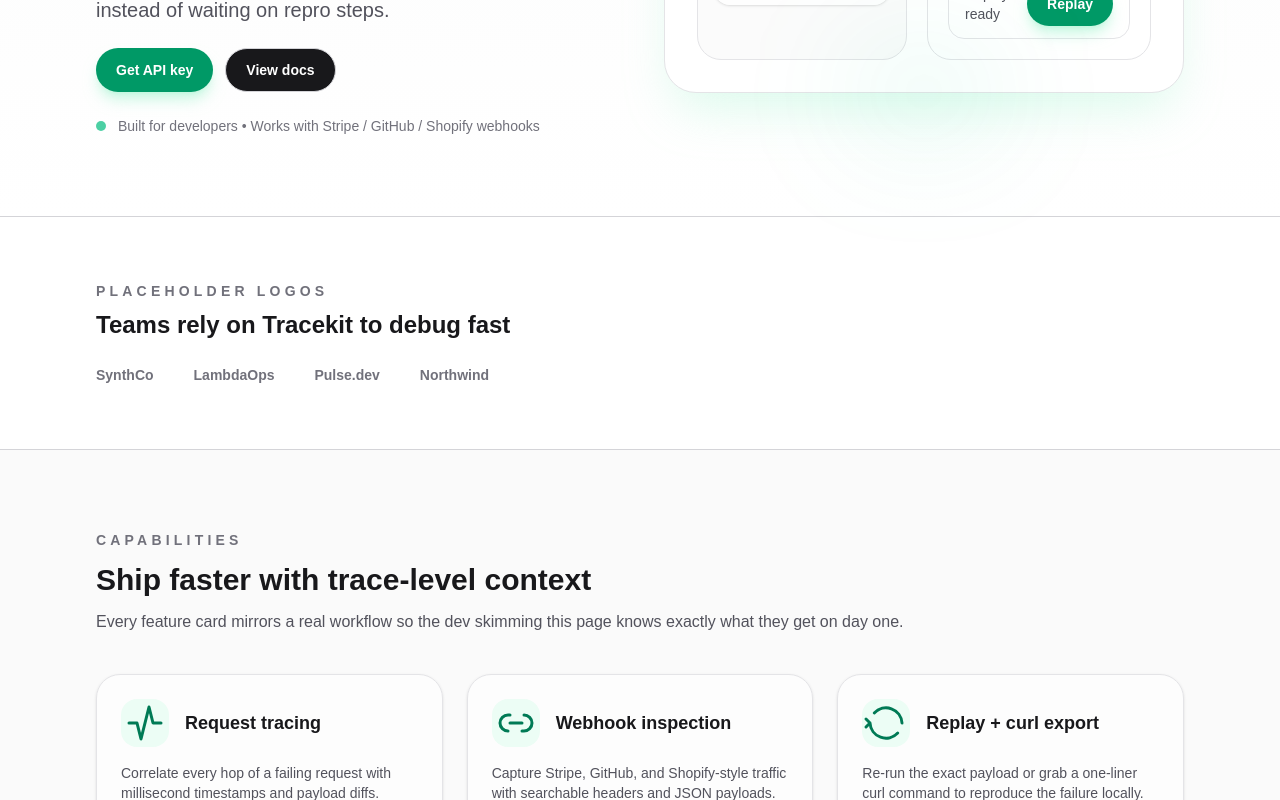
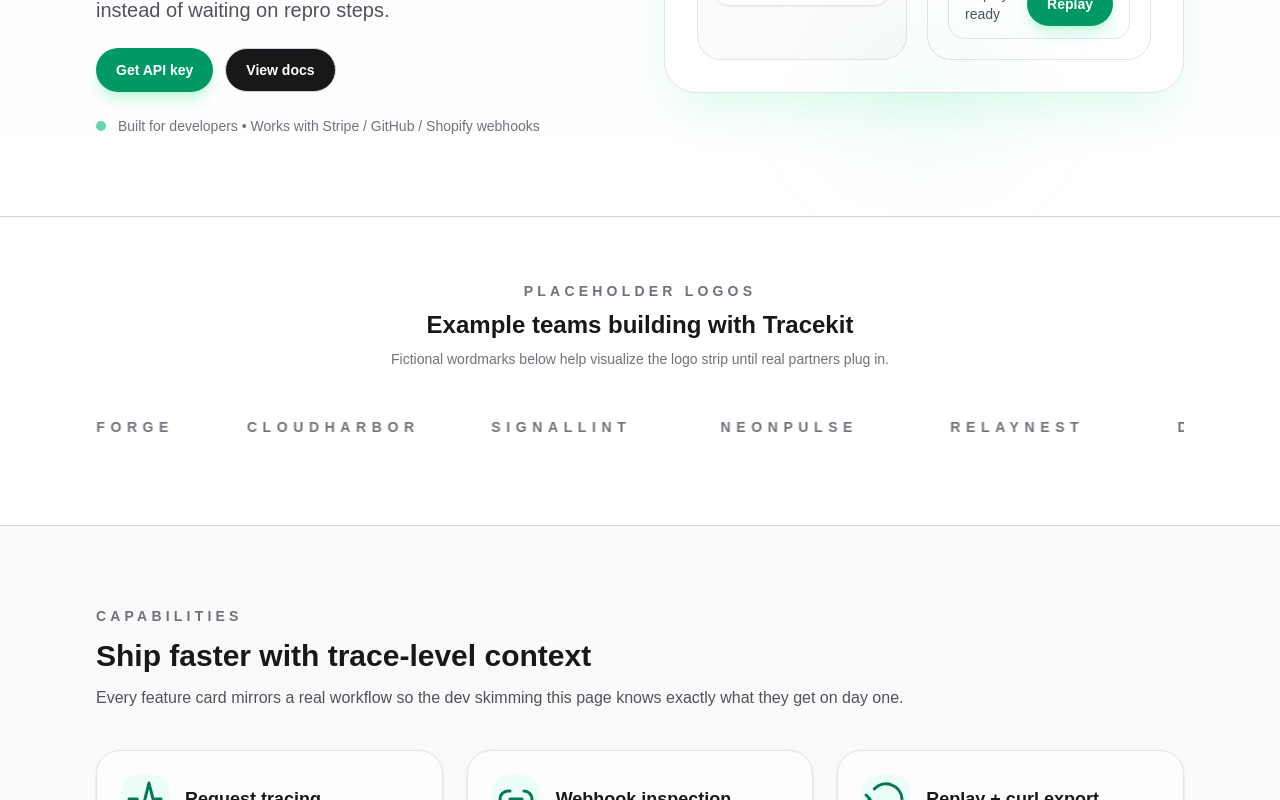
Before and after one commit to Ali-Topal/Tracekit, a Next.js app: page / in a window 1280 px wide. Shown: the part 587-1387 px from the top of the page. Built offline with nearby package versions, Linux system fonts and the light colour scheme.

Commit message:
feat: improve footer layout and styling

```diff
--- a/src/components/sections/HeroSection.tsx
+++ b/src/components/sections/HeroSection.tsx
@@ -15,7 +15,7 @@
     >
       <Container className="grid gap-16 lg:grid-cols-[minmax(0,1fr)_520px] lg:items-center">
         <div className="space-y-6">
-          <span className="inline-flex items-center gap-2 rounded-full border border-zinc-200 px-4 py-1 text-xs font-semibold uppercase tracking-[0.3em] text-zinc-500">
+          <span className="inline-flex items-center gap-2 rounded-full border border-emerald-200 bg-emerald-50/90 px-4 py-1 text-xs font-semibold uppercase tracking-[0.3em] text-emerald-700 shadow-[0_0_20px_rgba(16,185,129,0.35)]">
             <span className="h-2 w-2 rounded-full bg-emerald-500"></span>
             Live observability
           </span>
--- a/src/components/sections/SocialProofSection.tsx
+++ b/src/components/sections/SocialProofSection.tsx
@@ -1,6 +1,9 @@
+ "use client";
+
 import { Container } from "@/components/ui/container";
+import { SOCIAL_PROOF_LOGOS } from "@/content/site";
 
-const PLACEHOLDER_LOGOS = ["SynthCo", "LambdaOps", "Pulse.dev", "Northwind"];
+const marqueeLogos = [...SOCIAL_PROOF_LOGOS, ...SOCIAL_PROOF_LOGOS];
 
 export function SocialProofSection() {
   return (
@@ -9,18 +12,51 @@
       className="border-b border-zinc-300 bg-white py-16 text-zinc-900"
     >
       <Container className="space-y-6">
-        <div className="space-y-2">
+        <div className="space-y-2 text-center">
           <p className="text-sm font-semibold uppercase tracking-[0.3em] text-zinc-500">
             Placeholder logos
           </p>
-          <h2 className="text-2xl font-semibold">Teams rely on Tracekit to debug fast</h2>
+          <h2 className="text-2xl font-semibold">Example teams building with Tracekit</h2>
+          <p className="text-sm text-zinc-500">
+            Fictional wordmarks below help visualize the logo strip until real partners plug in.
+          </p>
         </div>
-        <div className="flex flex-wrap items-center gap-x-10 gap-y-4 text-sm font-semibold text-zinc-500">
-          {PLACEHOLDER_LOGOS.map((label) => (
-            <span key={label}>{label}</span>
-          ))}
+        <div className="relative overflow-hidden">
+          <div
+            className="pointer-events-none absolute inset-y-0 left-0 w-16 bg-gradient-to-r from-white to-transparent"
+            aria-hidden="true"
+          />
+          <div
+            className="pointer-events-none absolute inset-y-0 right-0 w-16 bg-gradient-to-l from-white to-transparent"
+            aria-hidden="true"
+          />
+          <div className="flex min-w-full items-center gap-12 py-6 text-sm font-semibold uppercase tracking-[0.4em] text-zinc-400 will-change-transform animate-marquee">
+            {marqueeLogos.map((logo, index) => (
+              <span
+                key={`${logo.name}-${index}`}
+                className="flex min-w-[180px] items-center justify-center text-zinc-500"
+                aria-hidden={index >= SOCIAL_PROOF_LOGOS.length}
+              >
+                <span className="sr-only">{logo.name}</span>
+                <span aria-hidden="true">{logo.name}</span>
+              </span>
+            ))}
+          </div>
         </div>
       </Container>
+      <style jsx>{`
+        .animate-marquee {
+          animation: marquee 45s linear infinite;
+        }
+        @keyframes marquee {
+          0% {
+            transform: translateX(0);
+          }
+          100% {
+            transform: translateX(-50%);
+          }
+        }
+      `}</style>
     </section>
   );
 }
```
